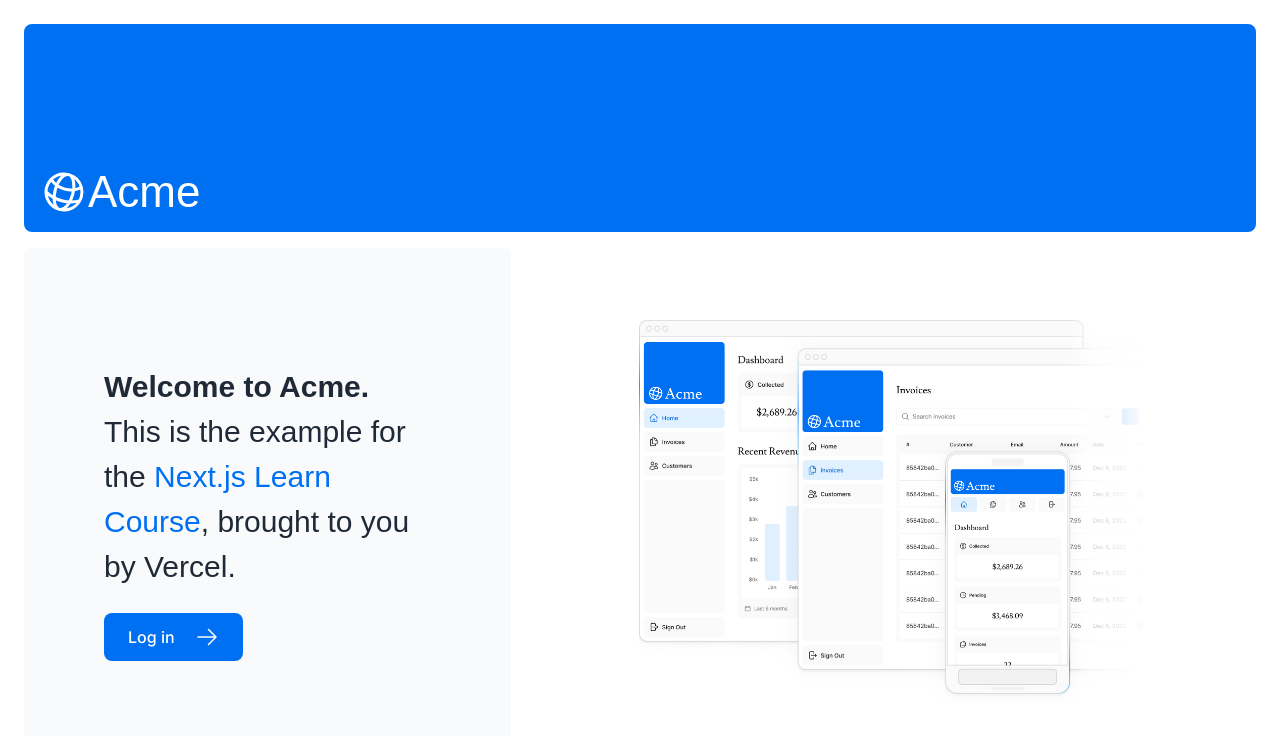
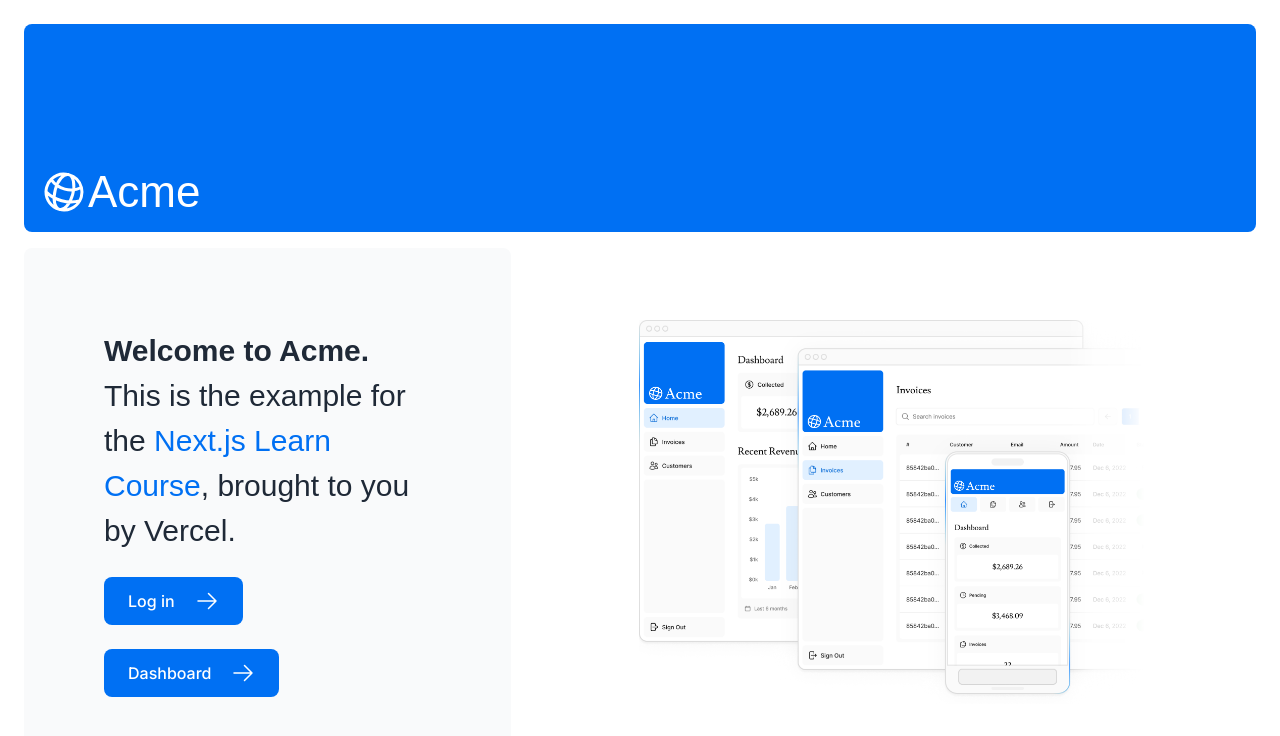
Before and after one commit to cbredernitz/nextjs-tutorial, a Next.js app: page / in a window 1280 px wide. Shown: the top 736 px of the page. Built offline with nearby package versions, Linux system fonts and the light colour scheme; a web font is replaced by a local one.

Commit message:
Chapter 5 WIP. Adding dashboard button for easier debugging for now. Adjust a tags to Link for rendering clinet-side navigation. Allows page navigation without full refresh of the application

```diff
--- a/app/page.tsx
+++ b/app/page.tsx
@@ -28,6 +28,11 @@
           >
             <span>Log in</span> <ArrowRightIcon className="w-5 md:w-6" />
           </Link>
+          <Link
+            href="/dashboard"
+            className="flex items-center gap-5 self-start rounded-lg bg-blue-500 px-6 py-3 text-sm font-medium text-white transition-colors hover:bg-blue-400 md:text-base"
+            ><span>Dashboard</span>  <ArrowRightIcon className="w-5 md:w-6" />
+          </Link>
         </div>
         <div className="flex items-center justify-center p-6 md:w-3/5 md:px-28 md:py-12">
           <Image
--- a/app/ui/dashboard/nav-links.tsx
+++ b/app/ui/dashboard/nav-links.tsx
@@ -3,6 +3,7 @@
   HomeIcon,
   DocumentDuplicateIcon,
 } from '@heroicons/react/24/outline';
+import Link from 'next/link';
 
 // Map of links to display in the side navigation.
 // Depending on the size of the application, this would be stored in a database.
@@ -22,14 +23,14 @@
       {links.map((link) => {
         const LinkIcon = link.icon;
         return (
-          <a
+          <Link
             key={link.name}
             href={link.href}
             className="flex h-[48px] grow items-center justify-center gap-2 rounded-md bg-gray-50 p-3 text-sm font-medium hover:bg-sky-100 hover:text-blue-600 md:flex-none md:justify-start md:p-2 md:px-3"
           >
             <LinkIcon className="w-6" />
             <p className="hidden md:block">{link.name}</p>
-          </a>
+          </Link>
         );
       })}
     </>
```
